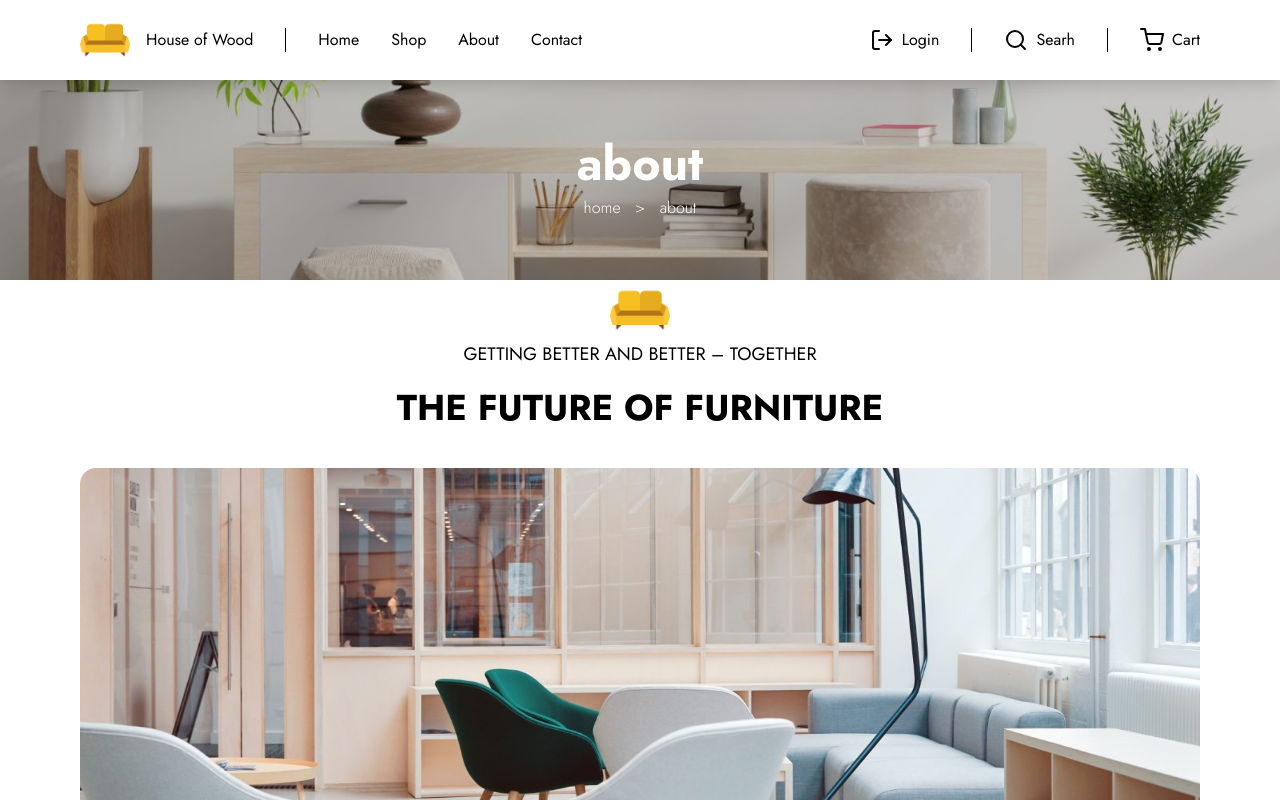
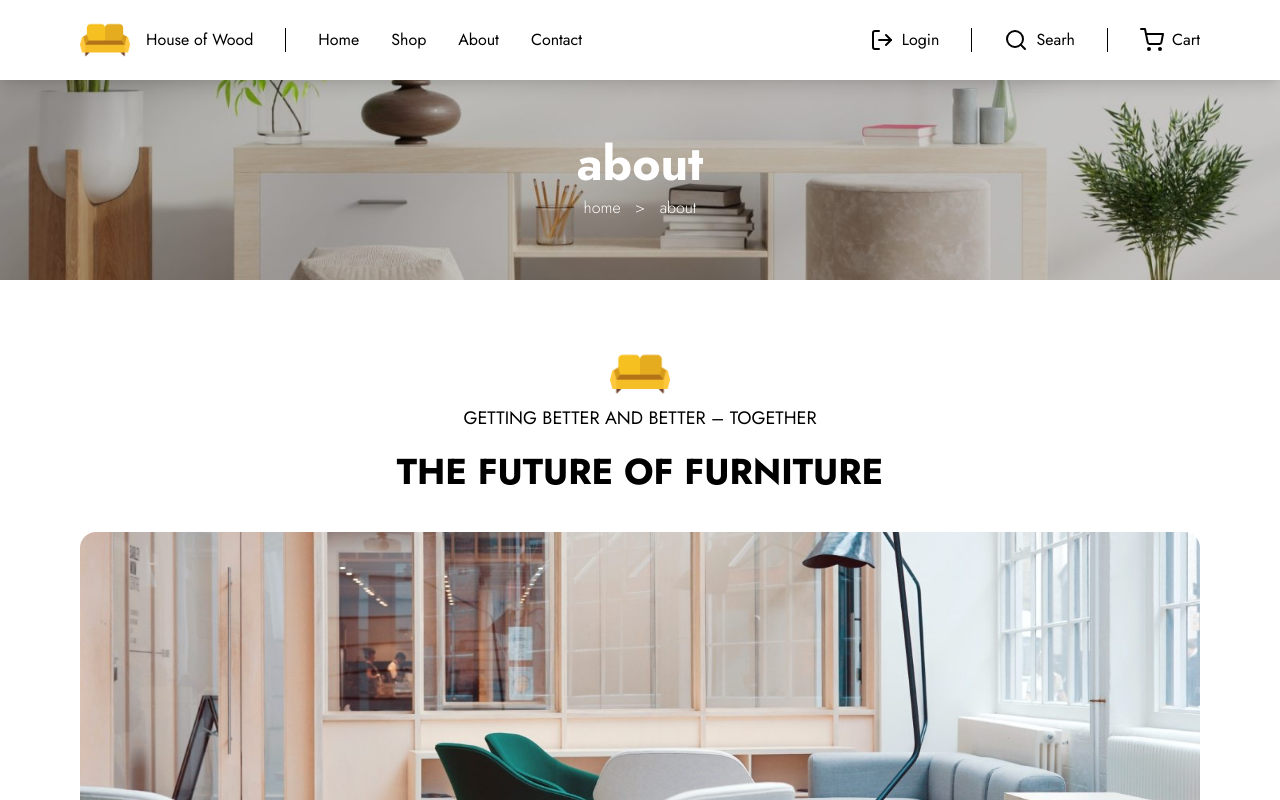
Before and after one commit to nikets40/house-of-wood, a Next.js app: page /about in a window 1280 px wide. Shown: the top 800 px of the page. Built offline with nearby package versions, Linux system fonts and the light colour scheme.

Commit message:
ADD: about page

```diff
--- a/pages/about.tsx
+++ b/pages/about.tsx
@@ -7,7 +7,7 @@
     <div>
       <PageBanner page="about" />
 
-      <div className="flex flex-col items-center text-center justify-center">
+      <div className="flex flex-col items-center text-center justify-center mt-16">
         <Image src="/favicon.png" width="60" height="60" objectFit="contain" />
         <p className="text-lg">GETTING BETTER AND BETTER – TOGETHER</p>
         <h3 className="mt-5 font-bold text-4xl">THE FUTURE OF FURNITURE</h3>
```
